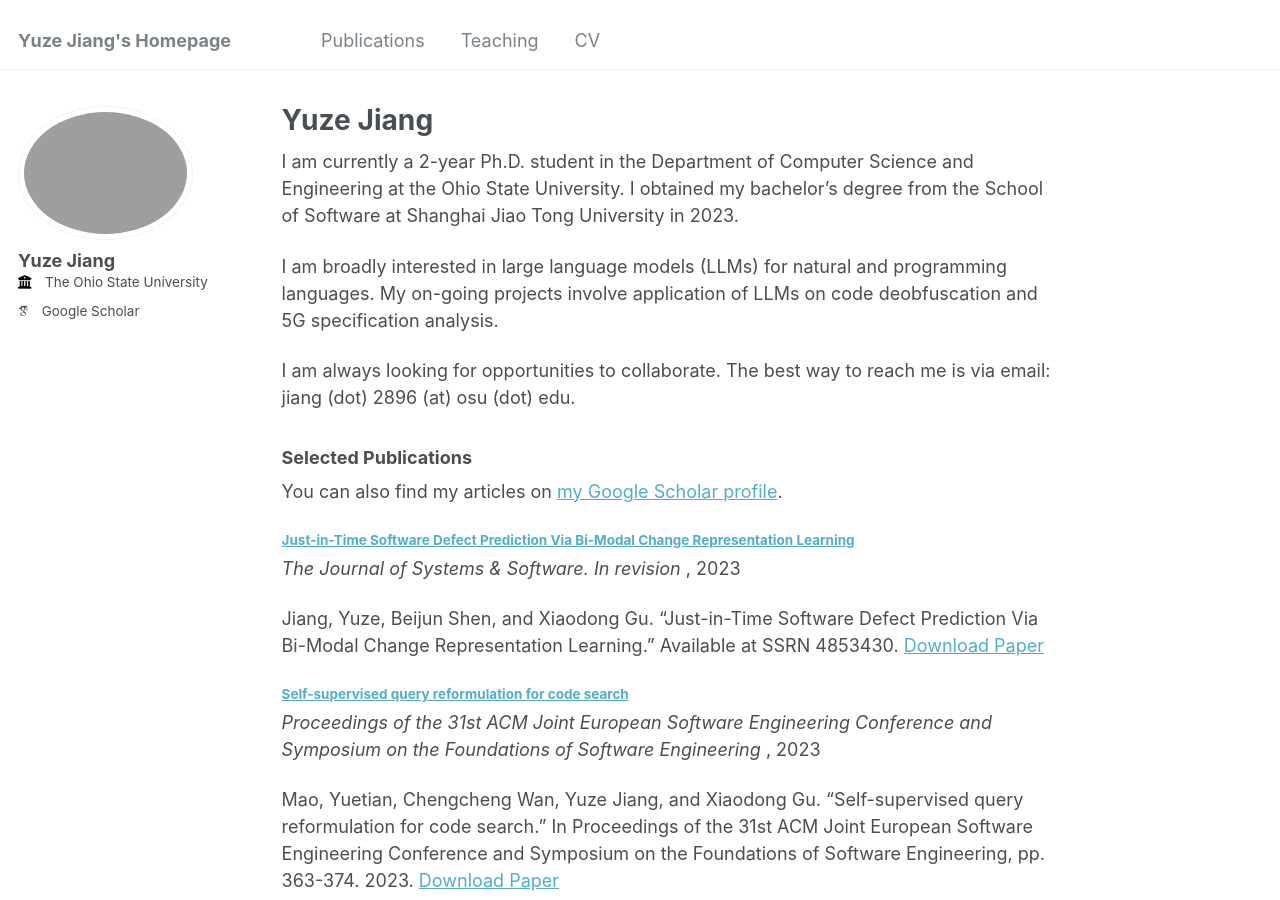
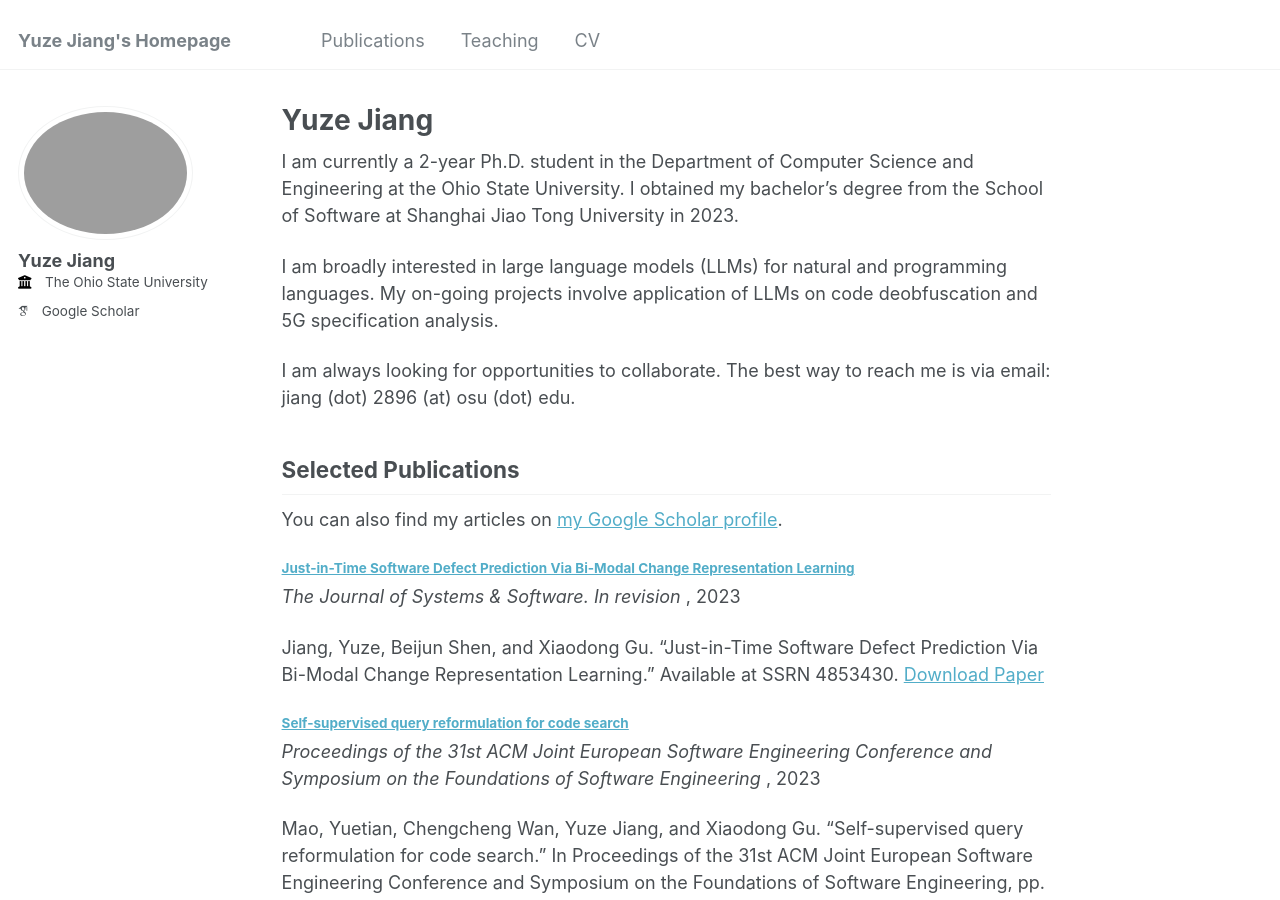
Before and after one commit to jyz-1201/jyz-1201.github.io, a Jekyll site: the page built from _pages/about.md, in a window 1280 px wide and 900 px high. Built offline with Jekyll 4.4.1, drawn with Linux system fonts in a browser that asks for light colours; some web fonts are replaced.

Commit message:
update font size in home page

```diff
--- a/_pages/about.md
+++ b/_pages/about.md
@@ -12,25 +12,25 @@ I am broadly interested in large language models (LLMs) for natural and programm
 
 I am always looking for opportunities to collaborate. The best way to reach me is via email: jiang (dot) 2896 (at) osu (dot) edu.
 
-### Selected Publications
+## Selected Publications
 
 You can also find my articles on [my Google Scholar profile](https://scholar.google.com/citations?user=AsvTdRIAAAAJ&hl=en).
 
-##### [Just-in-Time Software Defect Prediction Via Bi-Modal Change Representation Learning](https://jyz-1201.github.io/publication/paper3)
+#### [Just-in-Time Software Defect Prediction Via Bi-Modal Change Representation Learning](https://jyz-1201.github.io/publication/paper3)
 
 *The Journal of Systems & Software. In revision* , 2023
 
 Jiang, Yuze, Beijun Shen, and Xiaodong Gu. "Just-in-Time Software Defect Prediction Via Bi-Modal Change Representation Learning." Available at SSRN 4853430.
 [Download Paper](https://papers.ssrn.com/sol3/papers.cfm?abstract_id=4853430)
 
-##### [Self-supervised query reformulation for code search](https://jyz-1201.github.io/publication/paper2)
+#### [Self-supervised query reformulation for code search](https://jyz-1201.github.io/publication/paper2)
 
 *Proceedings of the 31st ACM Joint European Software Engineering Conference and Symposium on the Foundations of Software Engineering* , 2023
 
 Mao, Yuetian, Chengcheng Wan, Yuze Jiang, and Xiaodong Gu. "Self-supervised query reformulation for code search." In Proceedings of the 31st ACM Joint European Software Engineering Conference and Symposium on the Foundations of Software Engineering, pp. 363-374. 2023.
 [Download Paper](https://arxiv.org/pdf/2307.00267)
 
-##### [Zero-Shot Program Representation Learning](https://jyz-1201.github.io/publication/paper1)
+#### [Zero-Shot Program Representation Learning](https://jyz-1201.github.io/publication/paper1)
 
 *30th International Conference on Program Comprehension (ICPC ’22)* , 2022
 
```
